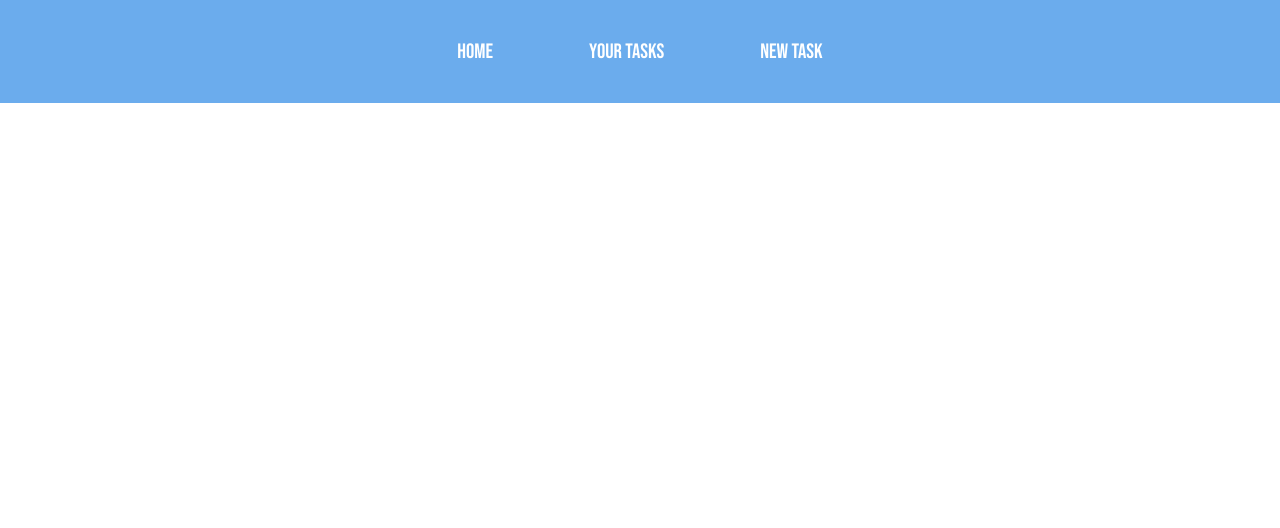
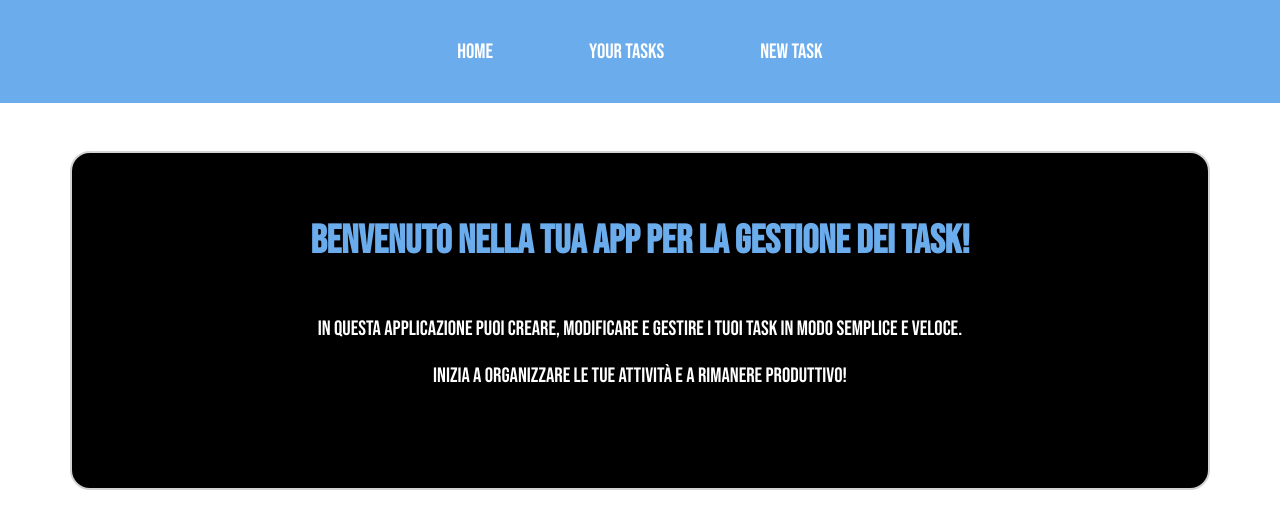
Before and after one commit to Stefanospedicato/ex-react-task-manager, a React (Vite) app: page / in a window 1280 px wide. Shown: the top 528 px of the page. Built offline with nearby package versions, Linux system fonts and the light colour scheme; no server answers; a web font is replaced by a local one.

Commit message:
feat: modified homepage route

```diff
--- a/src/App.jsx
+++ b/src/App.jsx
@@ -13,7 +13,7 @@
       <BrowserRouter>
         <Routes>
           <Route path="/" element={<DefaultLayout />}>
-            <Route path="/home" element={<Homepage />} />
+            <Route path="/" element={<Homepage />} />
             <Route path="/add-task" element={<AddTask />} />
             <Route path="/task-list" element={<TaskList />} />
             <Route path="/task-list/task/:id" element={<TaskDetail />} />
--- a/src/Components/Header.jsx
+++ b/src/Components/Header.jsx
@@ -6,7 +6,7 @@
       <nav>
         <ul className="m-3">
           <li>
-            <Link to="/home">HOME</Link>
+            <Link to="/">HOME</Link>
           </li>
           <li>
             <Link to="/task-list">YOUR TASKS</Link>
```
